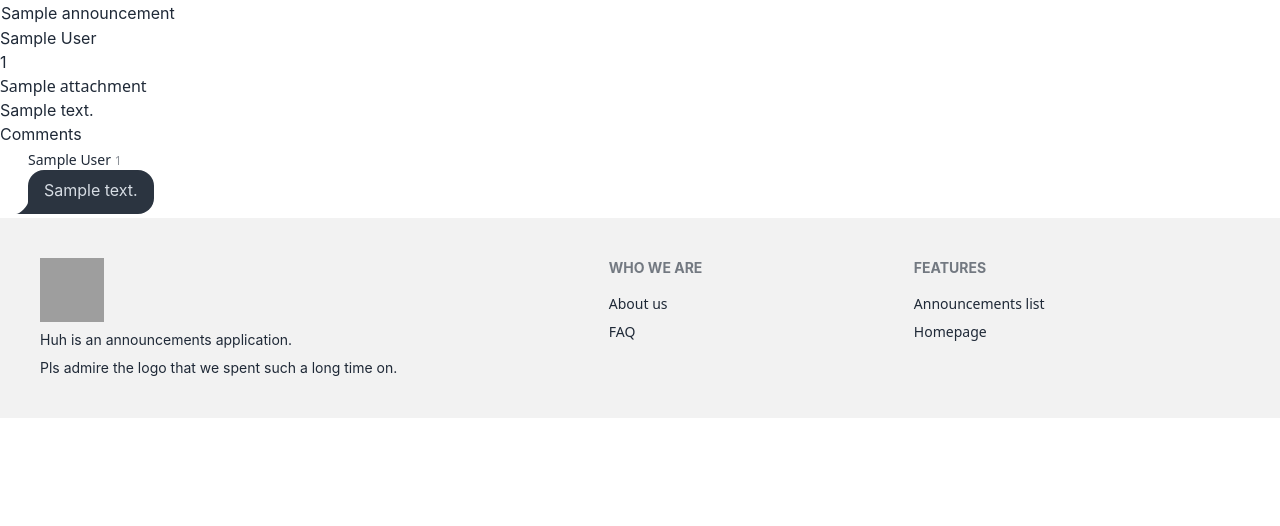
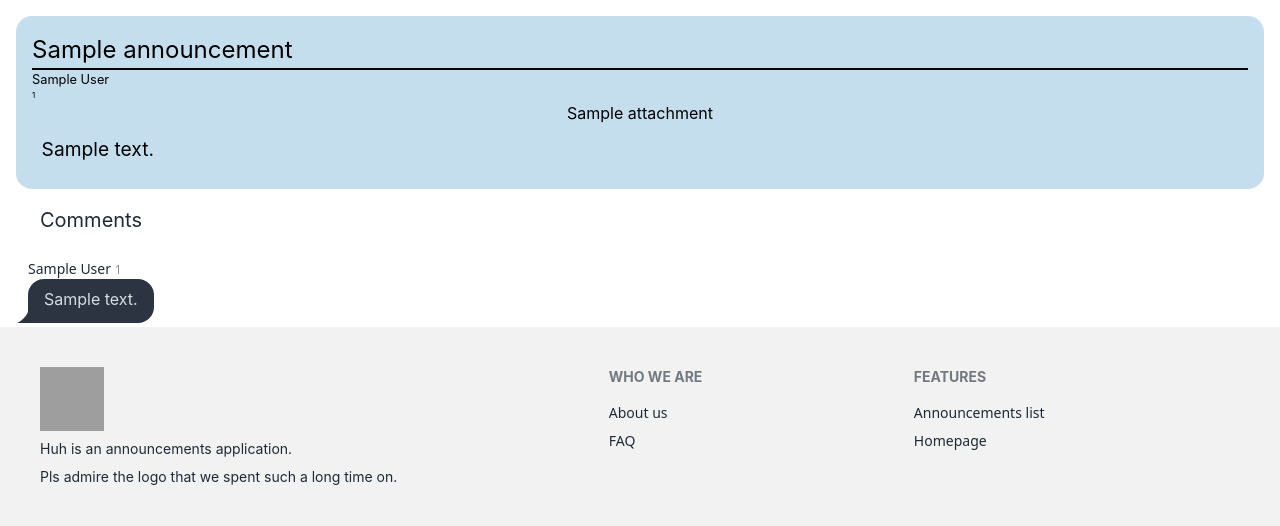
Before and after one commit to psq21/huh, a Flask app: page /announcement/1/ in a window 1280 px wide. Shown: the part 64-590 px from the top of the page. Run offline with Flask 3, Linux system fonts and the light colour scheme; tables that the repository leaves empty hold one stand-in row (values such as "Sample post"); some libraries are stand-ins or nearby versions; grey boxes are pictures that could not be loaded.

Commit message:
added: some shitty styles

```diff
--- a/huh/db.py
+++ b/huh/db.py
@@ -200,7 +200,7 @@ class Announcement(Entry):
         cur.row_factory = sqlite3.Row
         res = cur.execute(
             """
-            SELECT Announcement.rowid,title,timestamp,content, User.name
+            SELECT Announcement.rowid as annID,title,timestamp,content, User.name
             FROM Announcement JOIN User ON Announcement.author_id=User.rowid
             WHERE Announcement.rowid=?
             """,
--- a/huh/static/oneAnn.css
+++ b/huh/static/oneAnn.css
@@ -0,0 +1,55 @@
+/* announcement */
+.ann {
+    background-color: rgb(197, 222, 237);
+    border-radius: 1em;
+    margin: 1em;
+    padding: 1em;
+}
+
+.ann .edit {
+    display: flex;
+    flex-direction: row;
+    justify-content: flex-end;
+}
+
+.ann .title {
+    text-align: left;
+    font-size: 1.5em;
+    color: black;
+    border-bottom-style: solid;
+    border-bottom-width: 2px;
+    border-bottom-color: black;
+}
+
+.ann .name {
+    text-align: left;
+    font-size: 0.8em;
+    color: black;
+}
+
+.ann .timestamp {
+    text-align: left;
+    font-size: 0.5em;
+    color: black;
+}
+
+.ann .att {
+    text-align: center;
+    font-size: 1em;
+    background-color: grey;
+    color: black;
+    border-radius: 1em;
+}
+
+.ann .content {
+    text-align: left;
+    font-size: 1.2em;
+    color: black;
+    margin: 0.5em;
+}
+
+#commHeader {
+    font-size: 20px;
+    margin-left: 2em;
+    margin-bottom: 1em;
+}
--- a/huh/templates/components/announcement/announcement.html
+++ b/huh/templates/components/announcement/announcement.html
@@ -1,23 +1,22 @@
-{% macro announcement(title, name, timestamp, attachments, content, allowed_edit) %}
+{% macro announcement(id, title, name, timestamp, attachments, content, allowed_edit) %}
 <div class="ann">
-        <table>
-            <tr>
-                <td class="title">{{ title }}</td>
-                <td>
+    <div class="edit">
         {% if allowed_edit %}
+        <a href="../edit/{{ id }}">
             <button class="btn btn-circle btn-sm col-[3] edit-btn">
-                            <img src="{{ url_for('static', filename='pencil.svg') }}"
-                                 class="h-4 w-4"
-                                 alt="Edit" />
+                <img src="{{ url_for('static', filename='pencil.svg') }}" class="h-4 w-4" alt="Edit" />
             </button>
+        </a>
         {% endif %}
-                </td>
-            </tr>
-        </table>
+    </div>
+    <p class="title">{{ title }}</p>
     <p class="name">{{ name }}</p>
     <p class="timestamp">{{ timestamp }}</p>
     {% for att in attachments %}
-            <a href="{{ url_for('attachments', filename='att.name') }}"><span class="att">{{ att.name }}</span></a>
+    <!-- ok attachments does NOT work, come back to this later-->
+    <a href="{{ url_for('attachments', filename='att.name') }}"><span class="att">
+            <p>{{ att.name }}</p>
+        </span></a>
     {% endfor %}
     <p class="content">{{ content }}</p>
 </div>
--- a/huh/templates/oneAnn.html
+++ b/huh/templates/oneAnn.html
@@ -2,13 +2,12 @@
 {% from 'components/announcement/announcement.html' import announcement with context %}
 {% from 'components/comment/comment.html' import comment with context %}
 {% block head %}
-    {{ super() }}
     <link rel="stylesheet"
           href="{{ url_for('static', filename='oneAnn.css') }}">
 {% endblock %}
 {% block content %}
-    {{ announcement(ann.title, ann.name, ann.timestamp, attachments, ann.content, ann.allowed_edit) }}
-    <h1>Comments</h1>
+    {{ announcement(ann.annID, ann.title, ann.name, ann.timestamp, attachments, ann.content, ann.allowed_edit) }}
+    <h1 id="commHeader">Comments</h1>
     {% for comm in comments %}
         {{ comment(comm.rowid, comm.name, comm.content, comm.timestamp, comm.allowed_edit) }}
     {% endfor %}
```
Also changed, not shown: huh/static/allAnn.css (+39 -33 lines), huh/static/cudAnn.css (added, +18 -0 lines), huh/templates/allAnn.html (+7 -9 lines), huh/templates/cudAnn.html (+5 -5 lines). Lines whose indentation alone changed are shown as unchanged.
